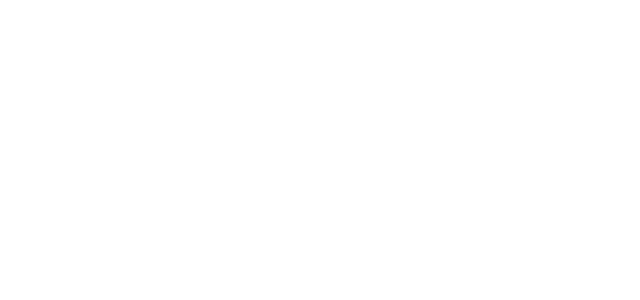
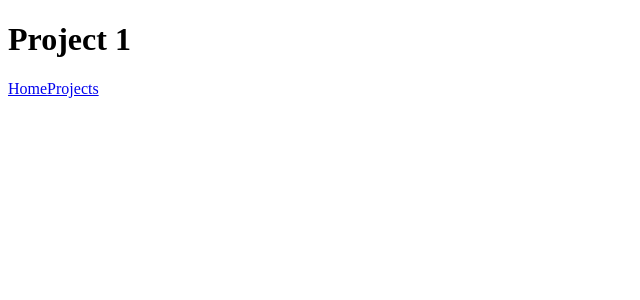
Before and after one commit to markuszondler/vueschool-vuejs-masterclass-2024, a Vue app: page /projects/1 in a window 1280 px wide. Before the commit this address had no page. Shown: the top 300 px of the page, without its empty margins (0-640 px from the left). Built offline with nearby package versions, Linux system fonts and the light colour scheme.

Commit message:
feat: add single project view and route with wildcard

```diff
--- a/src/router/index.ts
+++ b/src/router/index.ts
@@ -13,6 +13,11 @@
       name: 'projects',
       component: () => import('@/views/ProjectsView.vue'),
     },
+    {
+      path: '/projects/:id',
+      name: 'single-project',
+      component: () => import('@/views/SingleProjectView.vue'),
+    },
   ],
 })
 
--- /dev/null
+++ b/src/views/SingleProjectView.vue
@@ -0,0 +1,11 @@
+<script setup lang="ts">
+import { useRoute } from 'vue-router'
+const route = useRoute()
+</script>
+<template>
+  <div>
+    <h1>Project {{ route.params?.id }}</h1>
+    <RouterLink to="/">Home</RouterLink>
+    <RouterLink to="/projects">Projects</RouterLink>
+  </div>
+</template>
```
